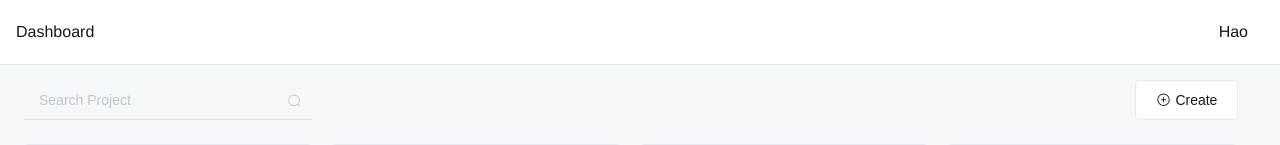
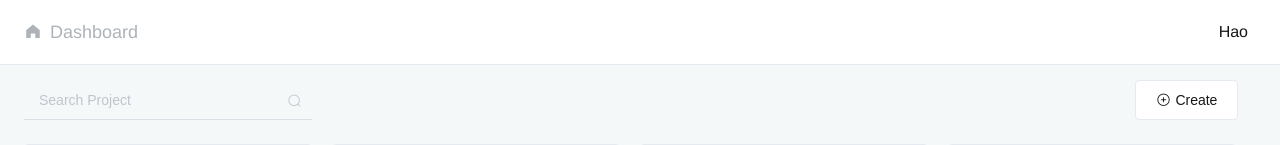
Before and after one commit to careerhao/dashboard, a Vue app: page /#/projects in a window 1280 px wide. Shown: the top 145 px of the page. Built offline with nearby package versions, Linux system fonts and the light colour scheme.

Commit message:
Clike top nav bar home icon now can be redirected to home page

```diff
--- a/src/components/nav/TopNav.vue
+++ b/src/components/nav/TopNav.vue
@@ -1,7 +1,8 @@
 <template>
     <nav class="nav">
         <div class="nav__content">
-            <div class="nav__left">
+            <div class="nav__left" @click="backToHome">
+                <i class="el-icon-s-home nav__left-icon" />
                 <span>Dashboard</span>
             </div>
             <div class="nav__right">
@@ -13,7 +14,14 @@
 
 <script>
 export default {
-
+    name: 'TopNav',
+    methods: {
+        backToHome() {
+            this.$router.push({
+                path: '/'
+            })
+        }
+    }
 }
 </script>
 
@@ -32,6 +40,17 @@ export default {
 
     border-bottom: 1px solid $almost-gray;
 
+    &__left {
+        color: $gray;
+        font-size: 1.125rem;
+
+        cursor: pointer;
+    }
+
+    &__left-icon {
+        padding: 0 .5rem;
+    }
+
     &__content {
         align-items: center;
         display: flex;
--- a/src/router.js
+++ b/src/router.js
@@ -2,6 +2,13 @@ import Vue from 'vue'
 import Router from 'vue-router'
 
 Vue.use(Router)
+
+// Fix push to same path got errors
+const originalPush = Router.prototype.push
+
+Router.prototype.push = function push(location) {
+  return originalPush.call(this, location).catch(err => err)
+}
 
 export default new Router({
 	mode: 'hash',
```
